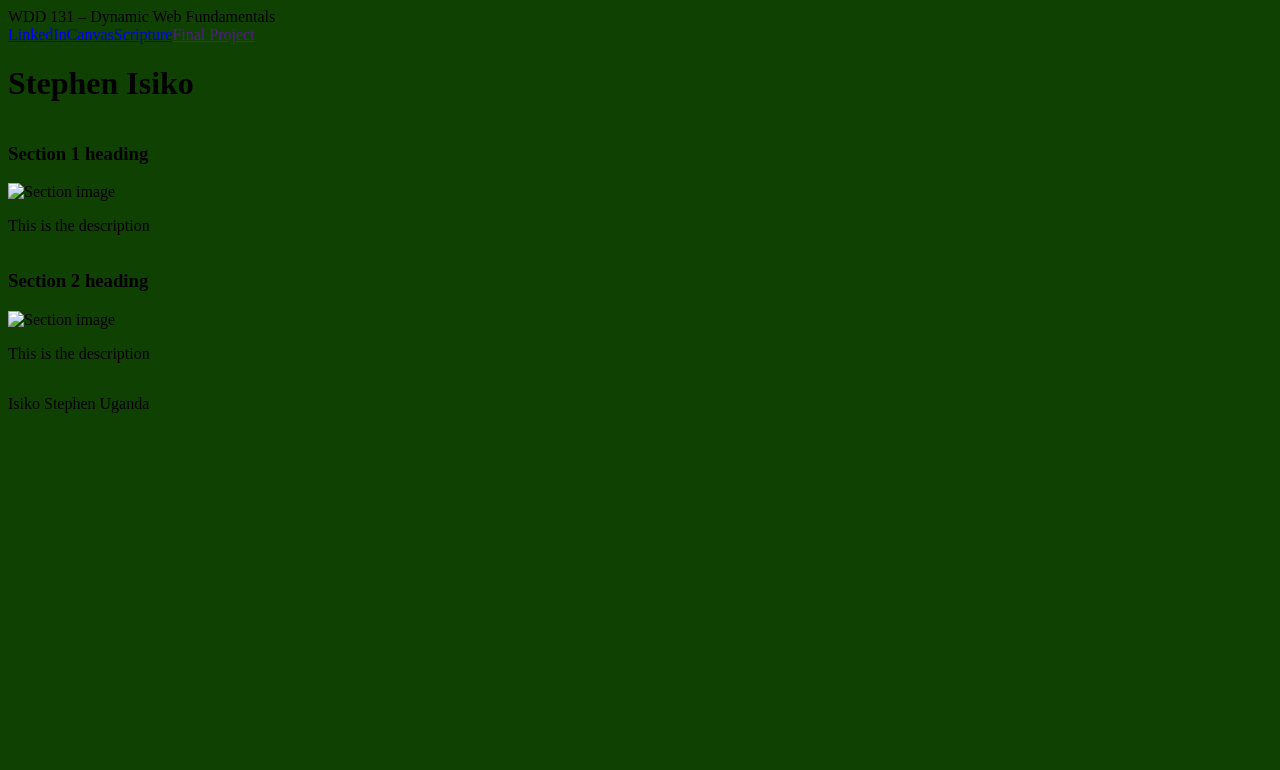
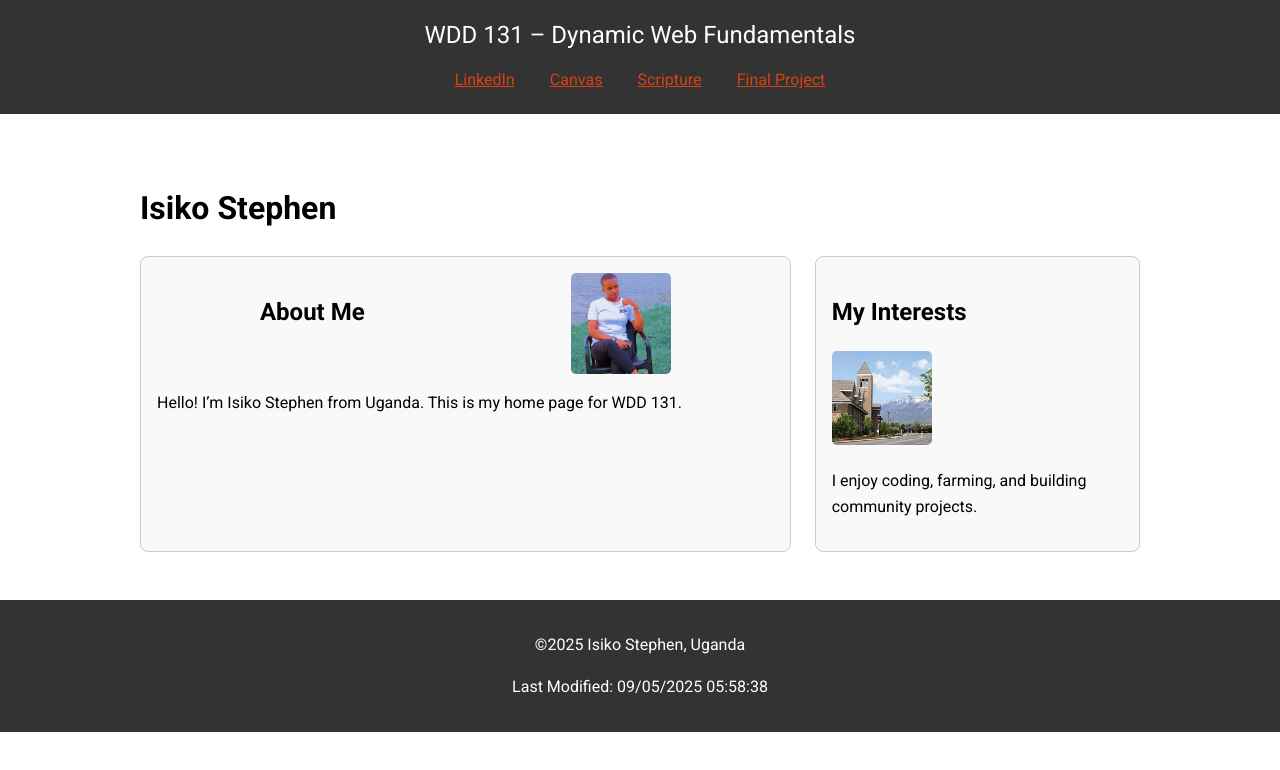
Before and after one commit to aistev1/wdd131, a plain HTML site: page index.html in a window 1280 px wide. Drawn offline with Linux system fonts and the light colour scheme; a web font is replaced by a local one.

Commit message:
added work

```diff
--- a/index.html
+++ b/index.html
@@ -9,6 +9,7 @@
         content="Learning this website designing with WDD 131 – Dynamic Web Fundamentals-Isiko Stephen">
     <meta name="Author" content="Stephen Isiko">
     <link rel="stylesheet" href="styles/base.css">
+    <script src="scripts/getdates.js" defer></script>
     <link rel="preconnect" href="https://fonts.googleapis.com">
     <link rel="preconnect" href="https://fonts.gstatic.com" crossorigin>
     <link
@@ -25,33 +26,31 @@
             <a href="https://www.linkedin.com">LinkedIn</a>
             <a href="https://byupw.instructure.com/">Canvas </a>
             <a href="https://www.churchofjesuschrist.org/study/scriptures/nt/matt/9?lang=eng">Scripture</a>
-            <a href="">Final Project</a>
+            <a href="#">Final Project</a>
         </nav>
 
     </header>
     <main>
-        <h1>Stephen Isiko</h1>
-        <section class="card">
-            <h3>Section 1 heading</h3>
-            <img src="" alt="Section image">
-            <p>This is the description</p>
+        <h1>Isiko Stephen</h1>
+        <div class="cards-container">
+            <section class="card">
+                <div class="about-me">
+                    <h2>About Me</h2>
+                    <img src="images/patricia.png" alt="My profile photo" />
+                </div>
+                <p>Hello! I’m Isiko Stephen from Uganda. This is my home page for WDD 131.</p>
+            </section>
 
-        </section>
-        <section class="card">
-            <h3>Section 2 heading</h3>
-            <img src="" alt="Section image">
-            <p>This is the description</p>
+            <section class="card">
+                <h2>My Interests</h2>
+                <img src="images/byu.jpeg" alt="My hobby" />
+                <p>I enjoy coding, farming, and building community projects.</p>
+            </section>
+        </div>
+    </main>
 
-
-        </section>
-
-    </main>
     <footer>
-        <p>
-            <span id="currentyear"></span>
-            Isiko Stephen
-            Uganda
-        </p>
+        <p> &copy;<span id="currentyear"></span> Isiko Stephen, Uganda</p>
         <p>
         <div id="lastModified">
 
--- a/scripts/getdates.js
+++ b/scripts/getdates.js
@@ -0,0 +1,6 @@
+const currentYear = new Date().getFullYear();
+
+document.getElementById("currentyear").textContent = currentYear;
+const lastModified = document.lastModified;
+
+document.getElementById("lastModified").textContent = `Last Modified: ${lastModified}`;
--- a/styles/base.css
+++ b/styles/base.css
@@ -1,18 +1,83 @@
-body{
-    background-color: rgb(15, 65, 2);
+body {
+  font-family: 'Roboto', sans-serif;
+  margin: 0;
+  padding: 0;
+  line-height: 1.6;
 }
+header {
+  background: #333;
+  color: white;
+  text-align: center;
+  padding: 1rem;
+}
+#course-title {
+  display: block;
+  font-size: 1.5rem;
+}
+
 header span {
     display: block;
 }
 nav {
     display: flex;
+    justify-content: center;
+    gap: 1rem;
+    margin-top: 0.5rem;
 }
+nav a {
+    color: rgb(214, 66, 17);
+    padding: 0.3rem 0.6rem;
+}
+
+nav a:hover {
+  background: #555;
+  border-radius: 5px;
+}
+
 nav :hover{
     color: beige;
 }
+
 main {
-    width: 50%;
+  max-width: 1000px;
+  margin: 2rem auto;
+  padding: 1rem;
+
+  gap: 1.5rem;
 }
+
+.cards-container {
+  display: grid;
+  grid-template-columns: 2fr 1fr; /* first card bigger */
+  gap: 1.5rem;
+}
+
 .card {
-    display: grid;
+  border: 1px solid #ccc;
+  padding: 1rem;
+  border-radius: 8px;
+  background: #f9f9f9;
 }
+
+.card img {
+  max-width: 100%;
+  border-radius: 5px;
+}
+
+footer {
+  text-align: center;
+  padding: 1rem;
+  background: #333;
+  color: white;
+}
+
+section img{
+    width: 100px;
+}
+
+.about-me {
+    display: flex;
+    align-content: center;
+    justify-content: space-around;
+
+}
```
Also changed, not shown: images/byu.jpeg (added), images/patricia.png (added).
